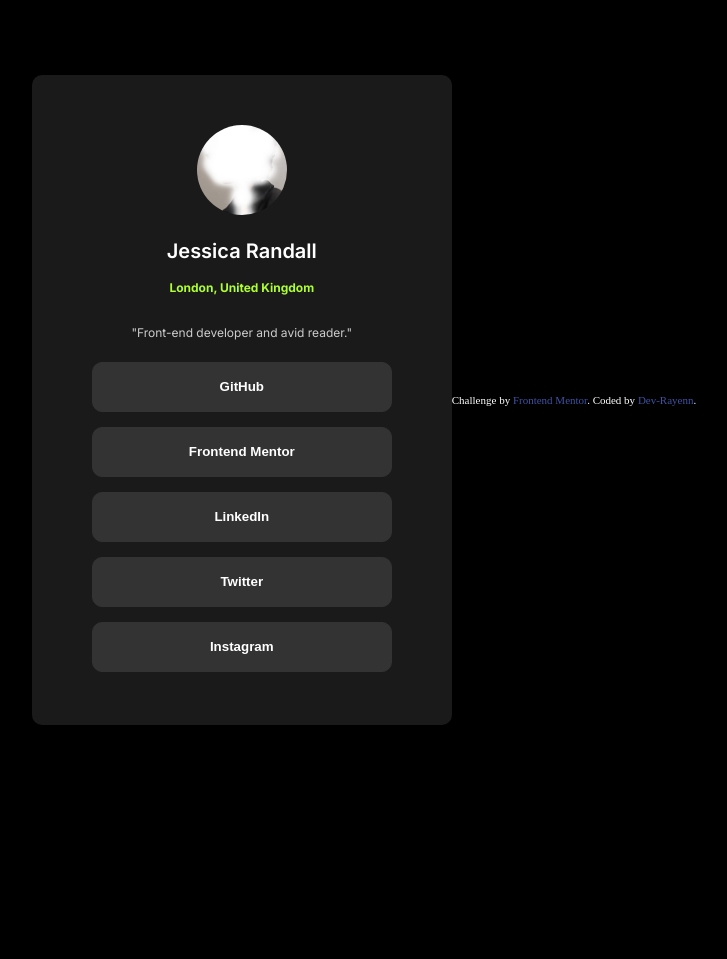
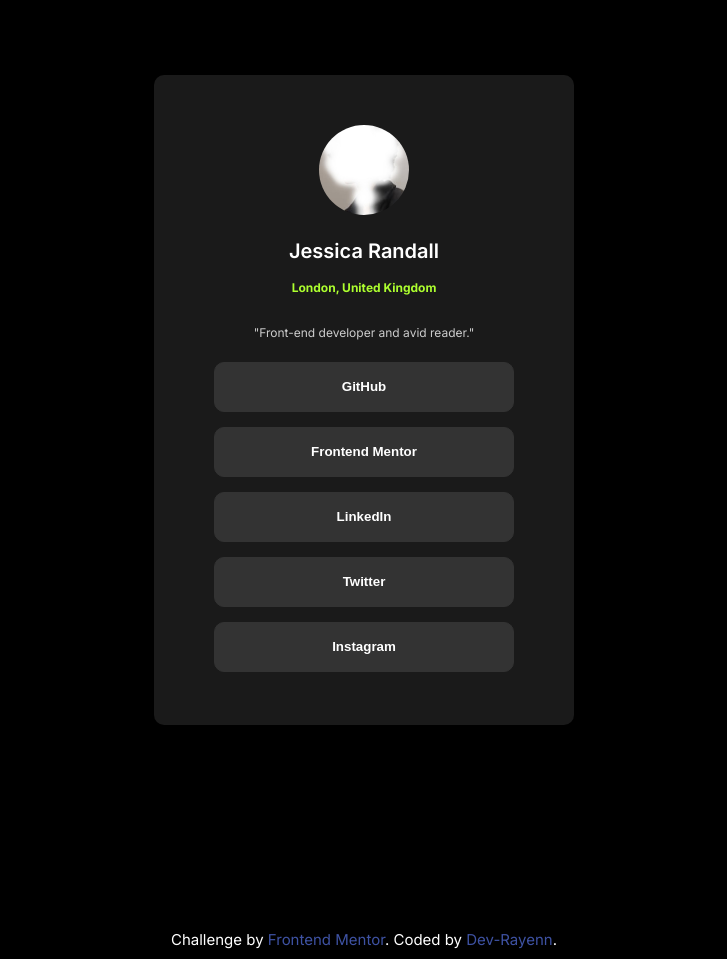
Before and after one commit to Dev-Rayenn/social-links-profile-main, a plain HTML site: page index.html in a window 1280 px wide. Shown: the whole page, without its empty margins (276-1003 px from the left). Before the commit the page ends 800 px from the top, so only its background shows below. Drawn offline with Linux system fonts and the light colour scheme.

Commit message:
Last Update

```diff
--- a/index.html
+++ b/index.html
@@ -23,13 +23,12 @@
       <a href="https://twitter.com" target="_blank"><button class="b-button">Twitter</button></a>
       <a href="https://www.instagram.com" target="_blank"><button class="bb-button">Instagram</button></a>
     </div>
+  </div>
+<p class="attribution">
+    Challenge by <a href="https://www.frontendmentor.io?ref=challenge" target="_blank">Frontend Mentor</a>.
+    Coded by <a href="https://github.com/Dev-Rayenn">Dev-Rayenn</a>.
+</p>
 
-
-  </div>
-  <div class="attribution">
-      Challenge by <a href="https://www.frontendmentor.io?ref=challenge" target="_blank">Frontend Mentor</a>.
-      Coded by <a href="https://github.com/Dev-Rayenn">Dev-Rayenn</a>.
-    </div>
 </div>
 
 
--- a/styles.css
+++ b/styles.css
@@ -14,10 +14,12 @@ height: 100%;
 background-color: black;
 padding: 0;
 margin: 0;
+
 }
 
 .main-card-container{
     display: flex;
+
     justify-content: center;
     align-items: center;
     width: 100%;
@@ -27,7 +29,7 @@ margin: 0;
 .main-card{
     text-align: center;
     justify-content: center;
-
+    display: inline-block;
     background-color:  #1a1a1a;
     height: 650px;
     width: 420px;
@@ -101,7 +103,11 @@ p{
 }
 
 .attribution{
+    font-size: 15px;
+    position: absolute;
     color: white;
+    top: 900px;
+
 }
 
 a{
```
